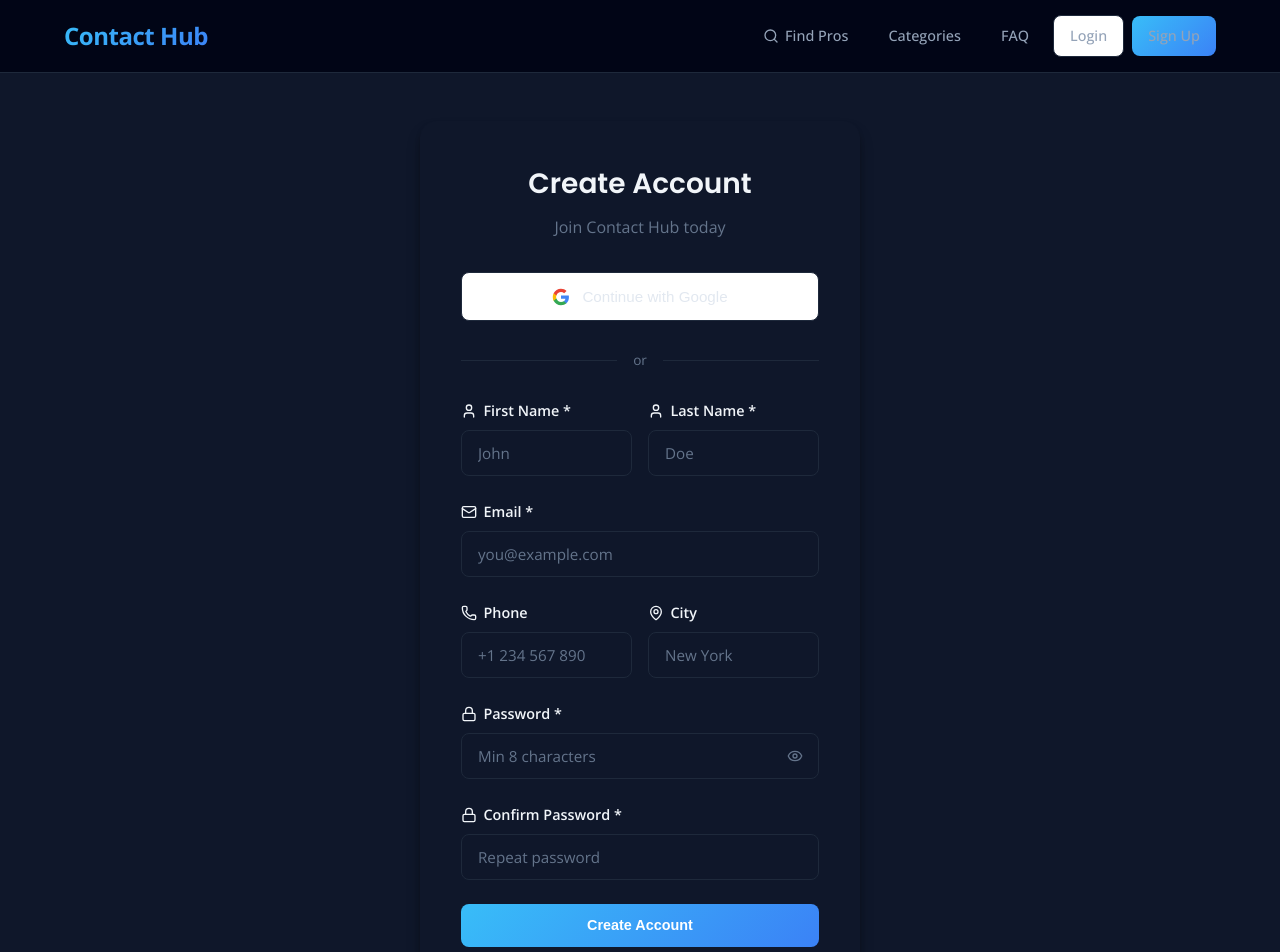
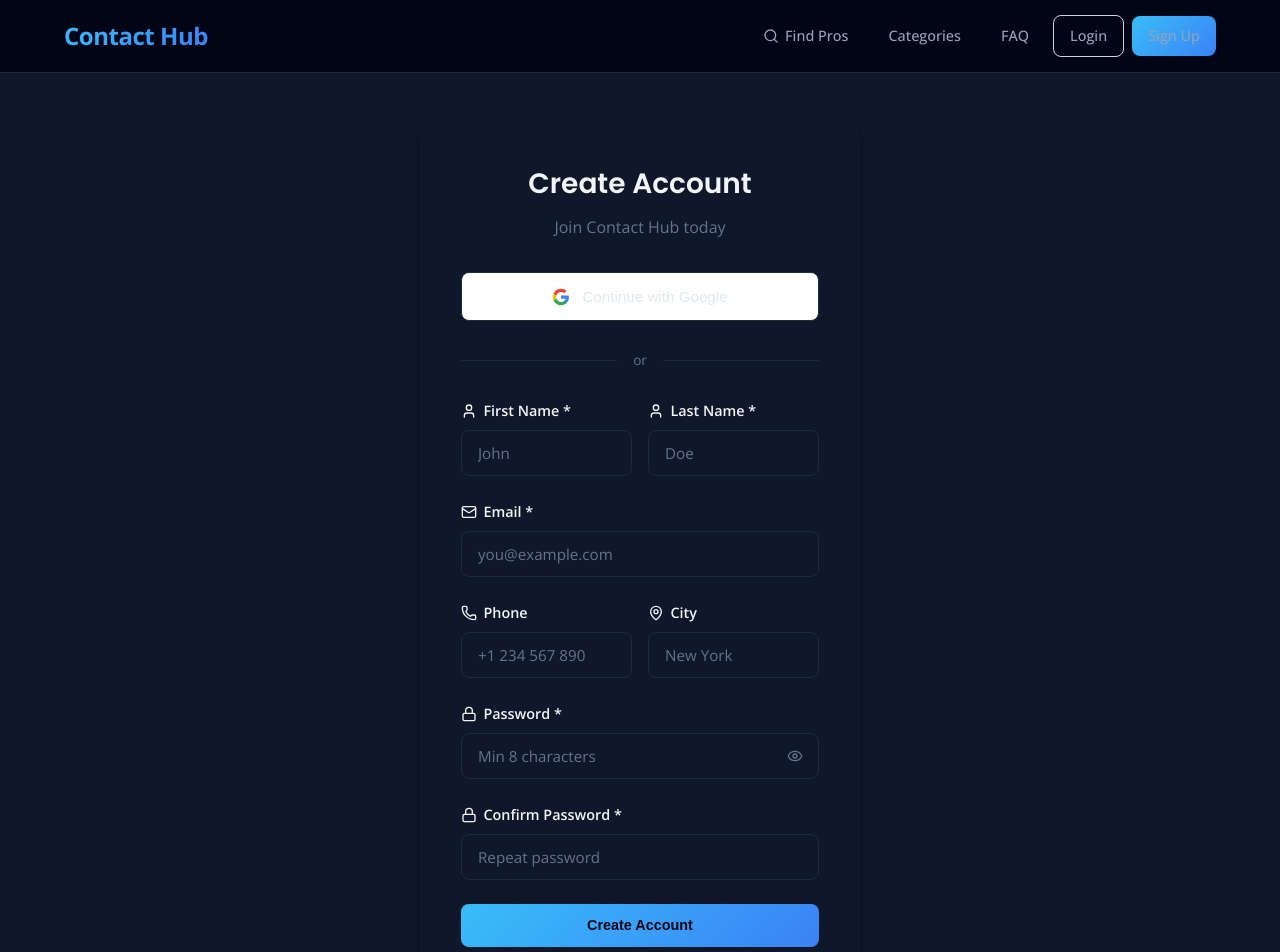
Before and after one commit to parassjain/professionals_frontend, a React (Vite) app: page /register in a window 1280 px wide. Shown: the top 952 px of the page. Built offline with nearby package versions, Linux system fonts and the light colour scheme; no server answers.

Commit message:
feat(styles): update .section-alt background to use CSS variable for consistency

```diff
--- a/src/index.css
+++ b/src/index.css
@@ -85,7 +85,7 @@ img { max-width: 100%; height: auto; }
 .container-md { max-width: 800px; }
 
 .section { padding: 4rem 0; }
-.section-alt { background: white; }
+.section-alt { background: var(--bg-card); }
 
 .text-center { text-align: center; }
 .text-left { text-align: left; }
@@ -264,21 +264,22 @@ img { max-width: 100%; height: auto; }
 
 .btn-primary {
   background: var(--gradient-accent);
-  color: white;
+  color: #020617;
+  font-weight: 600;
 }
 .btn-primary:hover {
-  background: var(--primary-dark);
-  color: white;
+  background: #7DD3FC;
+  color: #020617;
   box-shadow: var(--shadow-primary);
 }
 
-.btn-secondary { background: var(--gray-100); color: var(--text-primary); }
-.btn-secondary:hover { background: var(--gray-200); }
+.btn-secondary { background: var(--gray-700); color: var(--text-primary); }
+.btn-secondary:hover { background: var(--gray-600); }
 
 .btn-outline {
-  background: white;
+  background: transparent;
   color: var(--text-primary);
-  border: 1.5px solid var(--border);
+  border: 1.5px solid var(--gray-600);
 }
 .btn-outline:hover {
   border-color: var(--primary);
@@ -286,8 +287,8 @@ img { max-width: 100%; height: auto; }
   background: var(--primary-light);
 }
 
-.btn-danger { background: var(--danger); color: white; }
-.btn-danger:hover { background: #dc2626; color: white; }
+.btn-danger { background: var(--danger); color: #020617; }
+.btn-danger:hover { background: #FCA5A5; color: #020617; }
 
 .btn-sm { padding: 0.45rem 0.9rem; font-size: 0.8rem; }
 .btn-lg { padding: 0.9rem 2rem; font-size: 1rem; }
```
